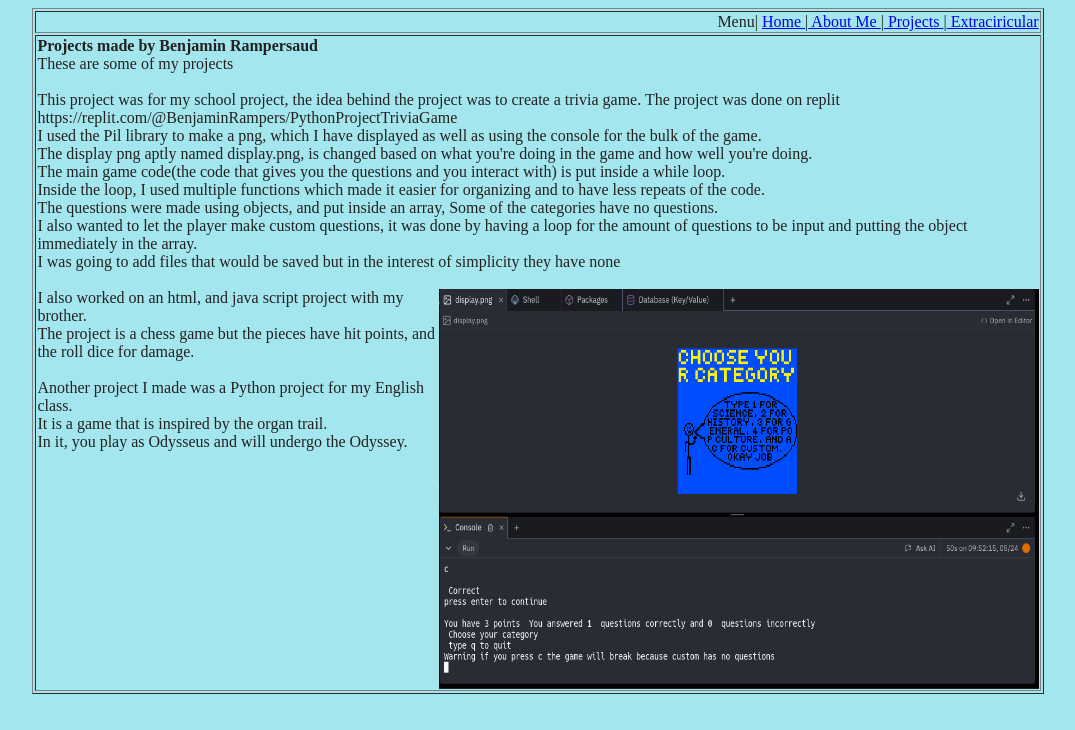
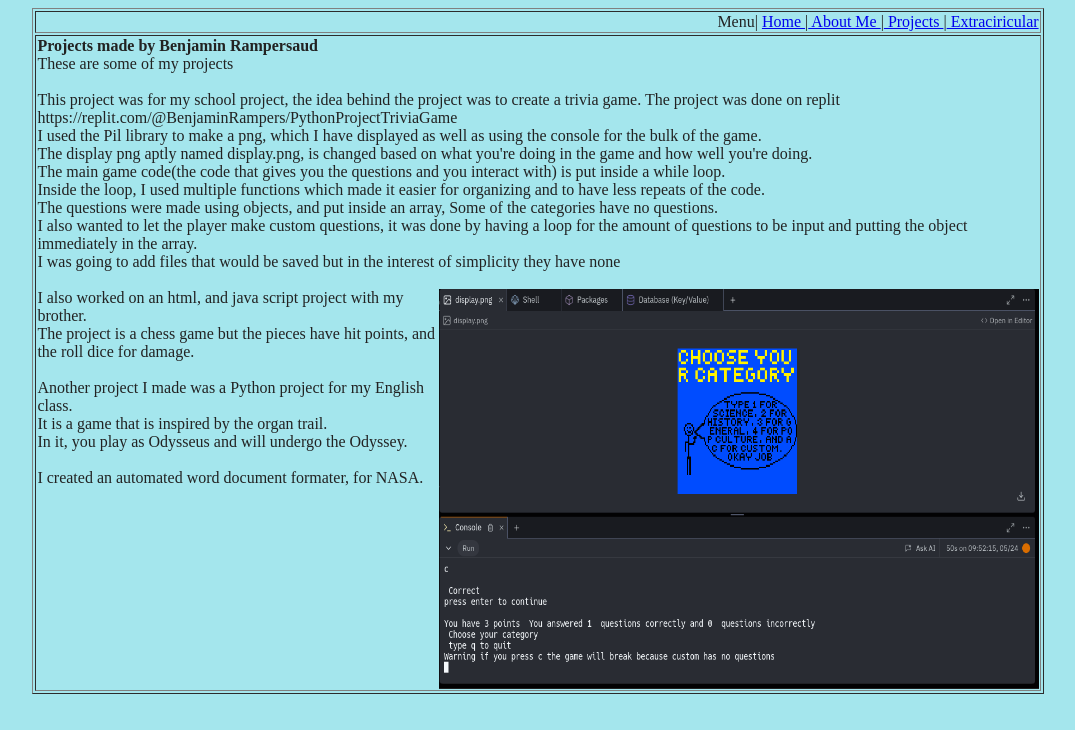
Before and after one commit to Godsaur42alt/godsaur42alt.github.io, a plain HTML site: page Portfolio/projects.html in a window 1280 px wide. Shown: the whole page, without its empty margins (102-1177 px from the left). Drawn offline with Linux system fonts and the light colour scheme.

Commit message:
Update projects.html

```diff
--- a/Portfolio/projects.html
+++ b/Portfolio/projects.html
@@ -33,6 +33,10 @@
           Another project I made was a Python project for my English class.<br>
            It is a game that is inspired by the organ trail.<br>
           In it, you play as Odysseus and will undergo the Odyssey.</div>
+          <br>
+          <div>
+            I created an automated word document formater, for NASA.
+          </div>
         </td>
       </tr>
     </table>
```
